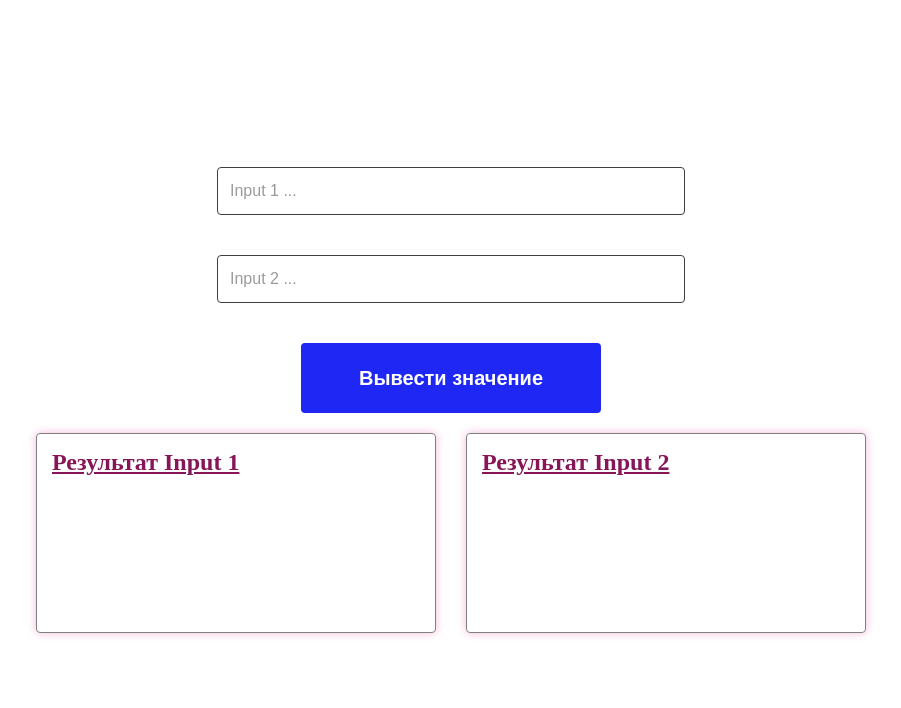
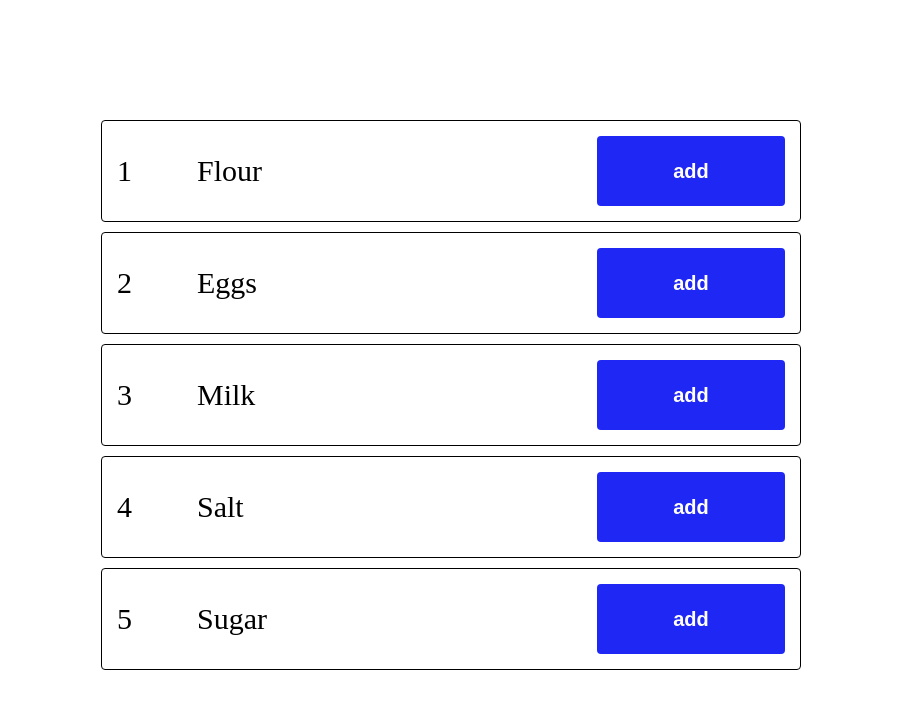
Before and after one commit to AndriiGudz/ReactTypeScript, a React (Create React App) app: page / in a window 1280 px wide. Shown: the top 708 px of the page, without its empty margins (189-1090 px from the left). Built offline with nearby package versions, Linux system fonts and the light colour scheme.

Commit message:
consultation_04

```diff
--- a/src/App.tsx
+++ b/src/App.tsx
@@ -10,6 +10,7 @@ import Lessons06 from './lessons/Lessons06/Lessons06';
 import Lessons07 from './lessons/Lessons07/Lessons07';
 import Lessons08 from 'lessons/Lessons08/Lessons08';
 import Lessons09 from 'lessons/Lessons09/Lessons09';
+import Consultation04 from 'consultation/Consultation04/Consultation';
 
 function App() {
   return (
@@ -23,8 +24,9 @@ function App() {
       {/* <Homeworks06 /> */}
       {/* <Homeworks07 /> */}
       {/* <Homeworks08 /> */}
-      <Homeworks09 />
+      {/* <Homeworks09 /> */}
       {/* <Consultation03 /> */}
+      <Consultation04 />
     </>
   );
 }
--- /dev/null
+++ b/src/components/ProductList/ProductList.tsx
@@ -0,0 +1,36 @@
+import {
+  ProductListComponent,
+  ProductElement,
+  ProductsId,
+  ProductsName,
+  AddResult,
+} from './styles'
+import { ProductListTypes } from './types'
+import { products } from './data'
+import Button from 'components/Button/Button'
+
+function ProductList() {
+  const productElements = products.map((product) => {
+    // const BtnClick = () => {
+    //   addProductToList(product.name)
+    // }
+
+    return (
+      <ProductElement key={product.id}>
+        <ProductsId>{product.id}</ProductsId>
+        <ProductsName>{product.name}</ProductsName>
+        <Button name="add" />
+      </ProductElement>
+    )
+  })
+
+  return (
+    <ProductListComponent>
+      {productElements}
+      <div></div>
+      {/* <AddResult>{addProductToList}</AddResult> */}
+    </ProductListComponent>
+  )
+}
+
+export default ProductList
--- /dev/null
+++ b/src/components/ProductList/data.ts
@@ -0,0 +1,9 @@
+import { ProductListTypes } from "./types";
+
+export const products: ProductListTypes[] = [
+    { id: 1, name: "Flour" },
+    { id: 2, name: "Eggs" },
+    { id: 3, name: "Milk" },
+    { id: 4, name: "Salt" },
+    { id: 5, name: "Sugar" },
+  ];
--- /dev/null
+++ b/src/components/ProductList/styles.ts
@@ -0,0 +1,36 @@
+import styled from '@emotion/styled'
+
+export const ProductListComponent = styled.div`
+  display: flex;
+  flex-direction: column;
+  align-items: center;
+  justify-content: center;
+  flex: 1;
+  gap: 10px;
+`
+export const ProductElement = styled.div`
+  display: flex;
+  align-items: center;
+  font-size: 30px;
+  width: 700px;
+  padding: 15px;
+  border: 1px solid;
+  border-radius: 4px;
+`
+export const ProductsId = styled.div`
+  display: flex;
+  align-items: center;
+  min-width: 80px;
+`
+
+export const ProductsName = styled.div`
+  display: flex;
+  align-items: center;
+  min-width: 400px;
+`
+export const AddResult = styled.div`
+  display: flex;
+  flex-direction: column;
+  align-items: flex-start;
+  justify-content: flex-start;
+`
--- /dev/null
+++ b/src/components/ProductList/types.ts
@@ -0,0 +1,4 @@
+export interface ProductListTypes {
+    id: number,
+    name: string
+}
--- /dev/null
+++ b/src/consultation/Consultation04/Consultation.tsx
@@ -0,0 +1,12 @@
+import ProductList from 'components/ProductList/ProductList'
+import { Consultation04Component } from './styles'
+
+function Consultation04() {
+  return (
+  <Consultation04Component>
+    <ProductList />
+  </Consultation04Component>
+  )
+}
+
+export default Consultation04
--- /dev/null
+++ b/src/consultation/Consultation04/styles.ts
@@ -0,0 +1,10 @@
+import styled from '@emotion/styled'
+
+export const Consultation04Component = styled.div`
+  display: flex;
+  flex-direction: column;
+  align-items: center;
+  justify-content: center;
+  flex: 1;
+  gap: 20px;
+`
```
